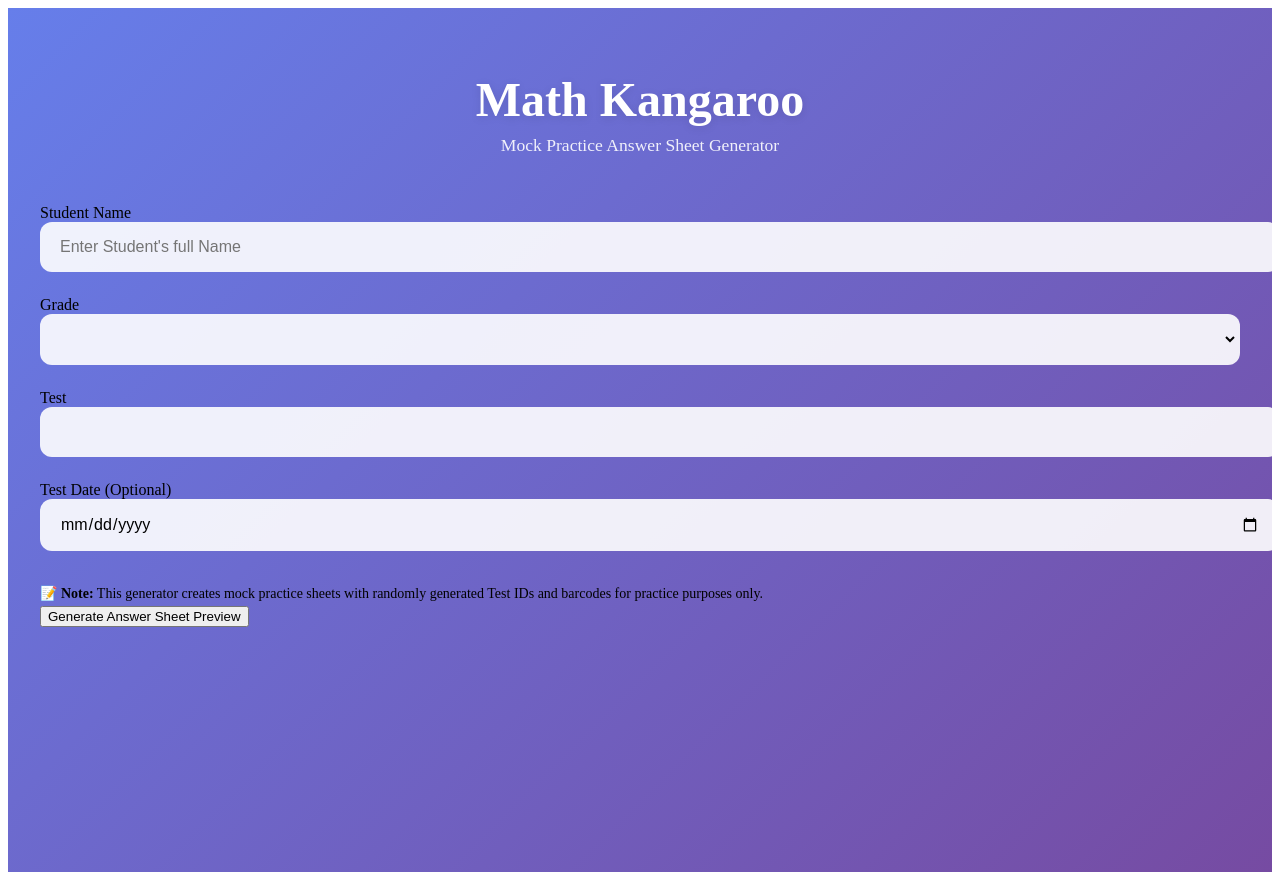
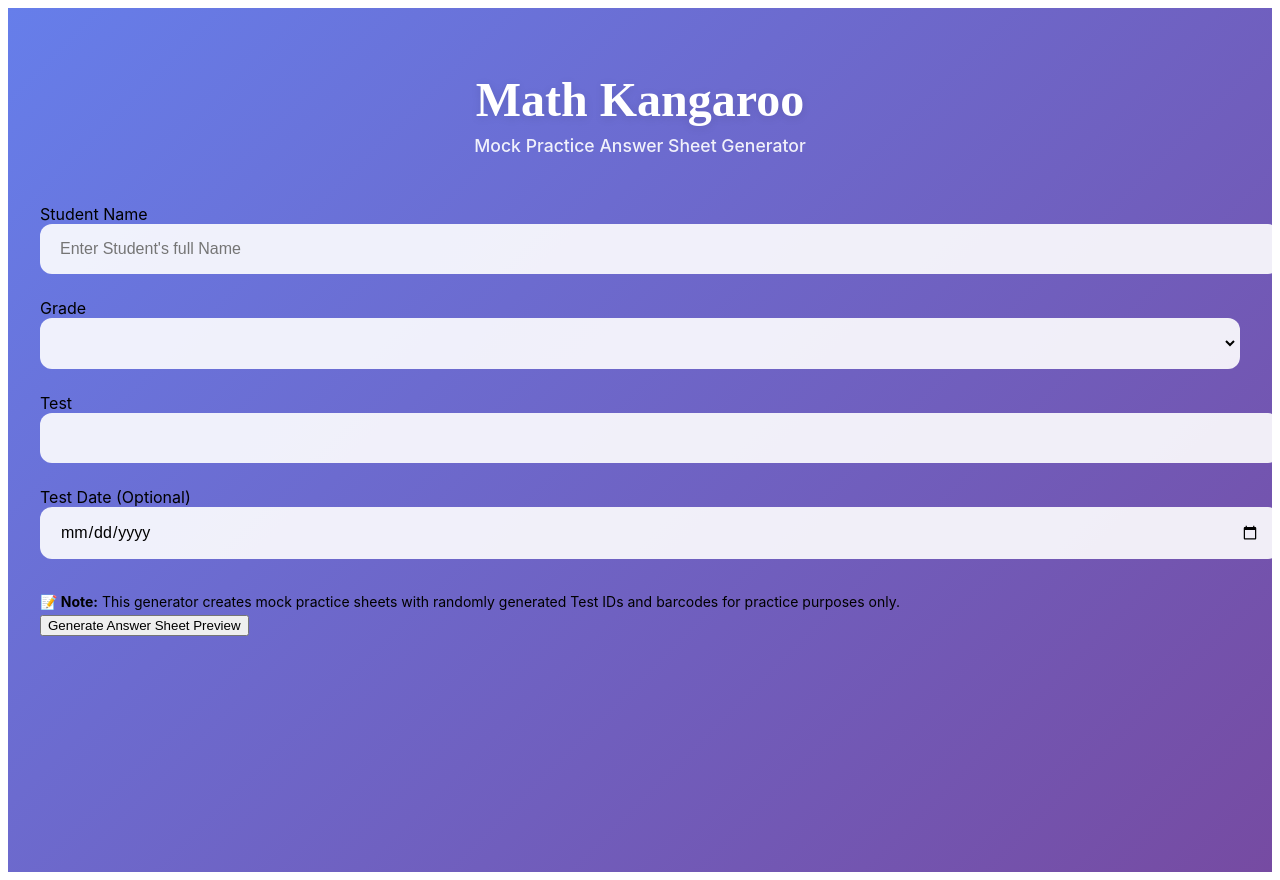
Before and after one commit to MsChenoO/MathKangarooAnswerSheetGenerator, a React (Vite) app: page / in a window 1280 px wide. Built offline with nearby package versions, Linux system fonts and the light colour scheme.

Commit message:
font style changes

```diff
--- a/src/App.jsx
+++ b/src/App.jsx
@@ -8,7 +8,6 @@
     const [testDate, setTestDate] = useState('');
 
     // Answer Sheet consts
-
     const generateTestId = () => {
     return Math.floor(10000 + Math.random() * 90000);
   };
@@ -27,7 +26,8 @@
     <div style={{
         background: 'linear-gradient(135deg, #667eea 0%, #764ba2 100%)',
         minHeight: '100vh',
-        padding: '2rem'
+        padding: '2rem',
+        fontFamily: "'Space Grotesk', -apple-system, sans-serif",
     }}>
         <style>{`
         .input-field {
```
